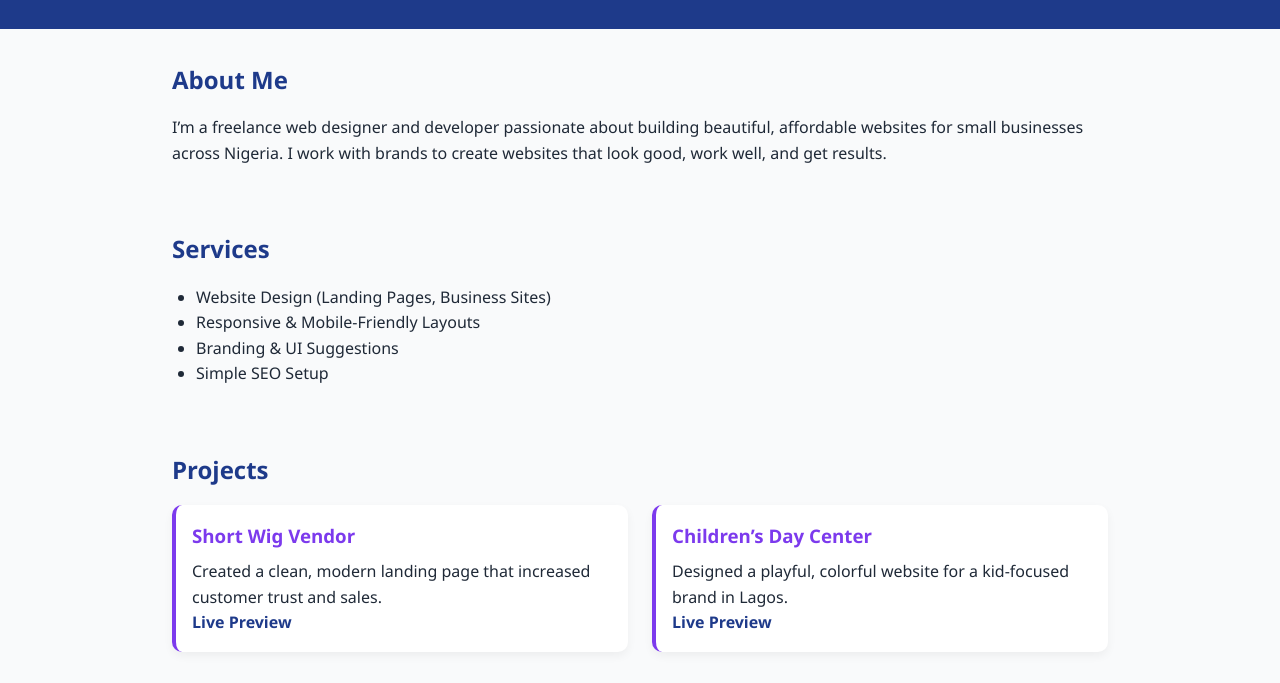
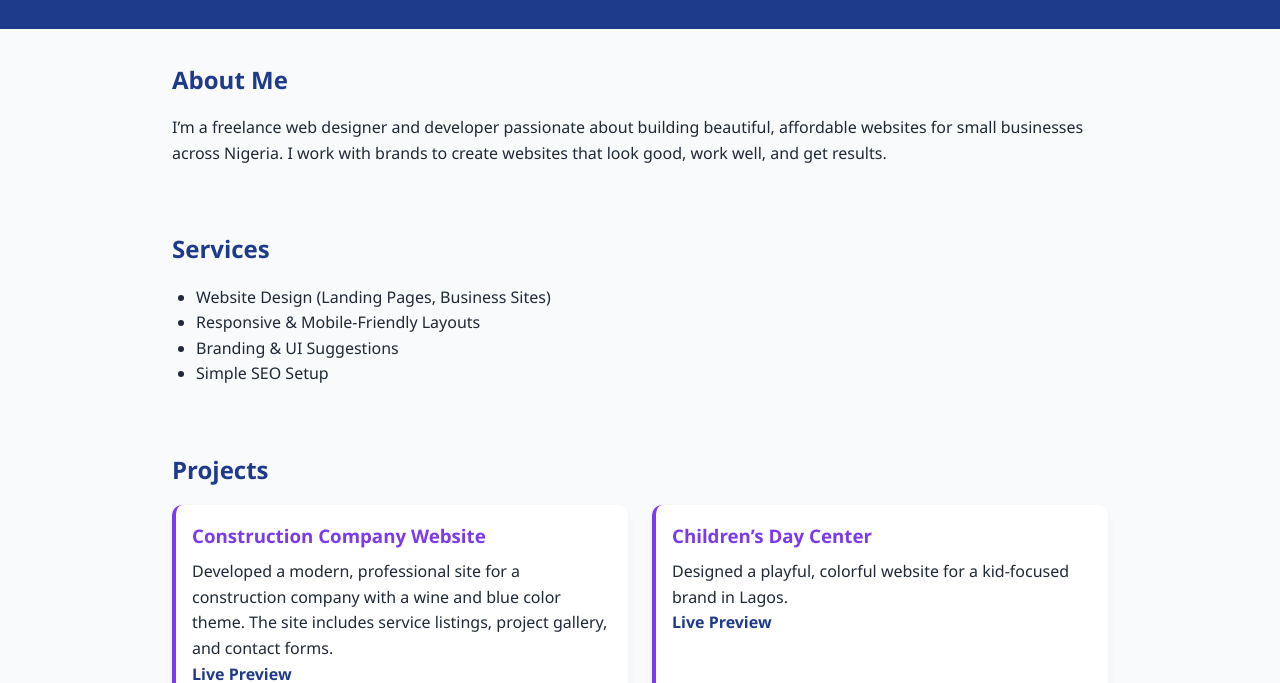
Before and after one commit to Smartcoderr/my-portfolio, a plain HTML site: page index.html in a window 1280 px wide. Shown: the part 125-808 px from the top of the page. Drawn offline with Linux system fonts and the light colour scheme.

Commit message:
Add files via upload

```diff
--- a/index.html
+++ b/index.html
@@ -153,9 +153,9 @@
     <h2>Projects</h2>
     <div class="projects">
       <div class="project-card">
-        <h3>Short Wig Vendor</h3>
-        <p>Created a clean, modern landing page that increased customer trust and sales.</p>
-        <a href="#">Live Preview</a>
+          <h3>Construction Company Website</h3>
+          <p>Developed a modern, professional site for a construction company with a wine and blue color theme. The site includes service listings, project gallery, and contact forms.</p>
+        <a href="https://prichiotechnicalco.ltd" target="_blank">Live Preview</a>
       </div>
       <div class="project-card">
         <h3>Children’s Day Center</h3>
```
